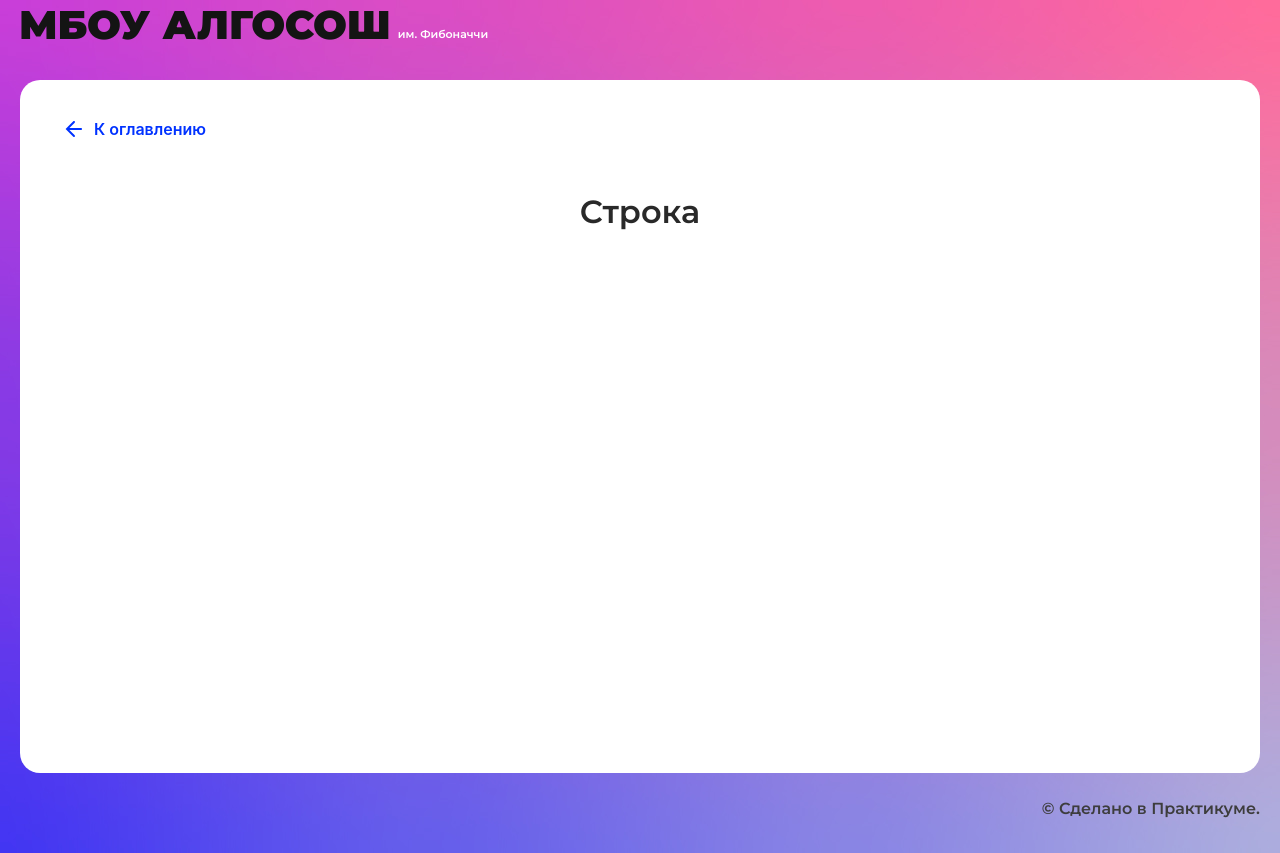
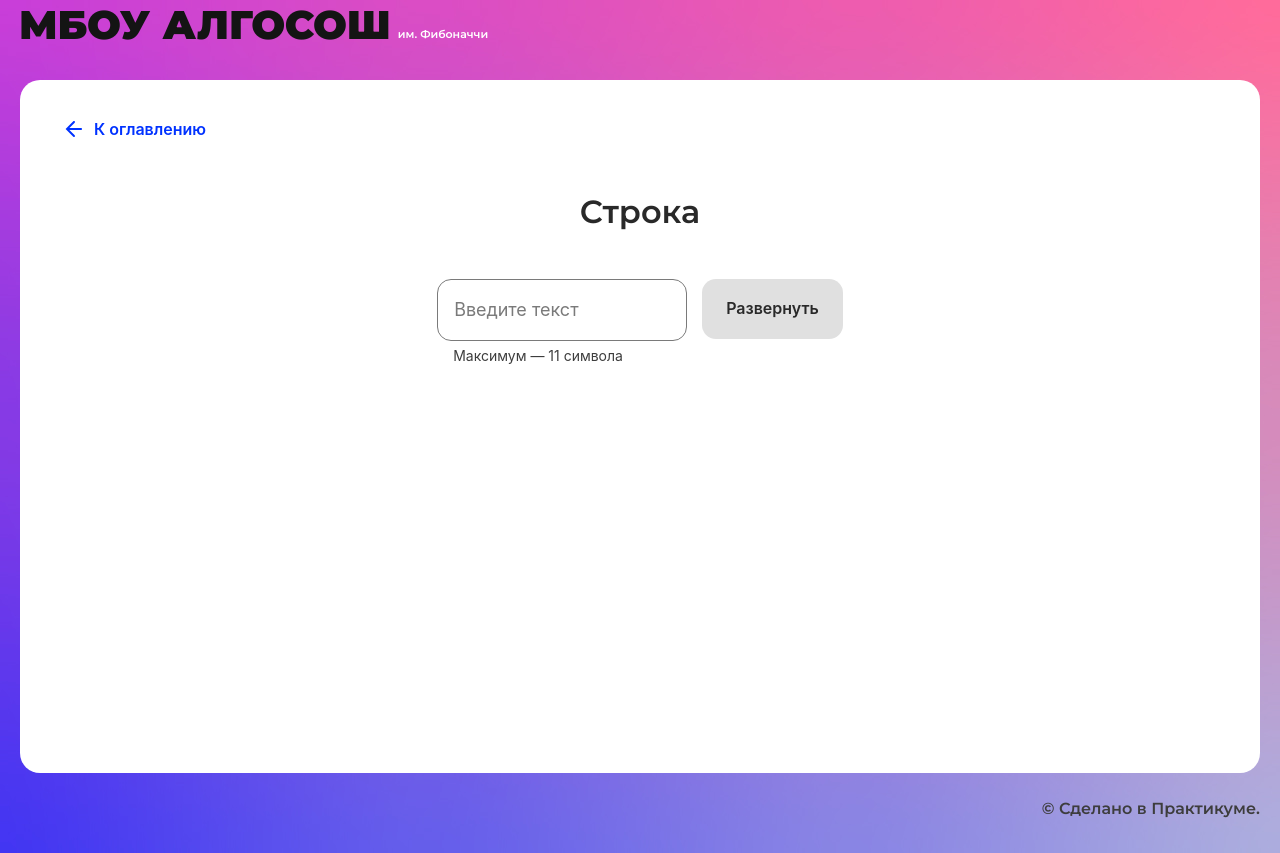
Before and after one commit to Darkerros/algososh, a React (Create React App) app: page /recursion in a window 1280 px wide. Built offline with nearby package versions, Linux system fonts and the light colour scheme.

Commit message:
feat: create string expand page

```diff
--- /dev/null
+++ b/src/components/string/string.module.css
@@ -0,0 +1,19 @@
+.btnContainer {
+    gap: 15px;
+    display: flex;
+    justify-content: center;
+}
+
+.input {
+    width: 250px;
+}
+
+.circleContainer {
+    margin-top: 45px;
+
+    gap: 25px;
+    row-gap: 50px;
+    display: flex;
+    flex-wrap: wrap;
+    justify-content: center;
+}
--- a/src/components/string/string.tsx
+++ b/src/components/string/string.tsx
@@ -1,10 +1,52 @@
-import React from "react";
+import {ChangeEvent, useState} from "react";
+import styles from './string.module.css'
 import { SolutionLayout } from "../ui/solution-layout/solution-layout";
+import {Circle} from "../ui/circle/circle";
+import {Button} from "../ui/button/button";
+import {Input} from "../ui/input/input";
+import {ElementStates} from "../../types/element-states";
+import {expandStrokeElementArray} from "../../utils/expand-stroke-element-array";
+import {IStrokeElement} from "../../types/stroke-element-interface";
 
-export const StringComponent: React.FC = () => {
+export const StringComponent = () => {
+  const [inputValue, setInputValue] = useState("");
+  const [loader, setLoader] = useState(false);
+  const [array, setArray] = useState<IStrokeElement[]>([]);
+
+  const onChange = (e: ChangeEvent<HTMLInputElement>) => setInputValue(e.target.value)
+
+  const onClick = async () => {
+    const newArray:IStrokeElement[] = inputValue.split("").map((letter) => ({ letter, state: ElementStates.Default }));
+    setArray(newArray);
+    setLoader(true);
+    await expandStrokeElementArray(newArray, setArray)
+    setLoader(false);
+    setInputValue("");
+  };
+
   return (
-    <SolutionLayout title="Строка">
-
-    </SolutionLayout>
+      <SolutionLayout title="Строка">
+        <div className={styles.btnContainer}>
+          <Input
+              maxLength={11}
+              isLimitText
+              onChange={onChange}
+              value={inputValue}
+              extraClass={styles.input}
+          />
+          <Button
+              text="Развернуть"
+              isLoader={loader}
+              type="button"
+              onClick={onClick}
+              disabled={!inputValue}
+          />
+        </div>
+        <div className={styles.circleContainer}>
+          {array?.map((item, index) => (
+              <Circle key={index} letter={item.letter} state={item.state} />
+          ))}
+        </div>
+      </SolutionLayout>
   );
 };
```
